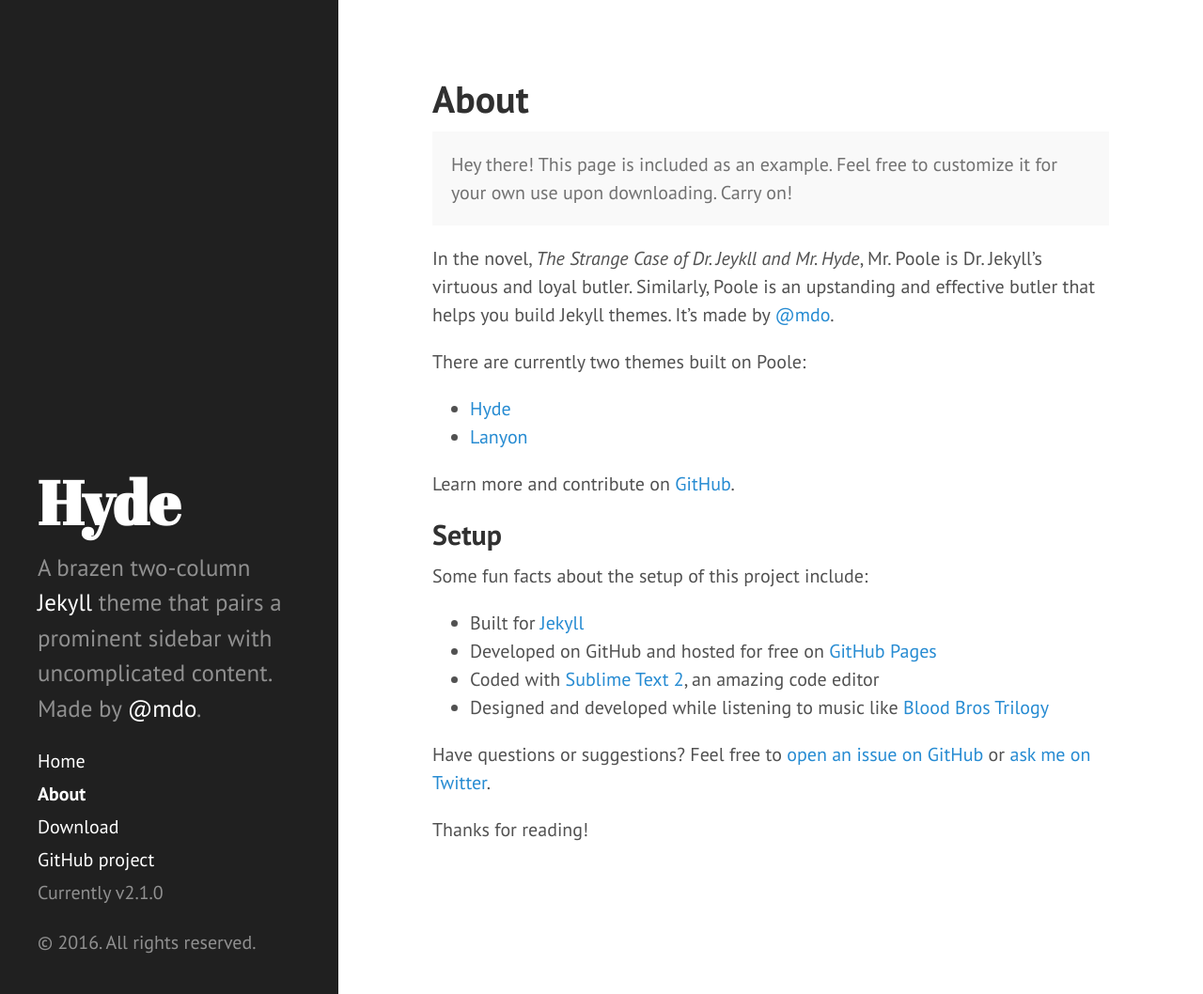
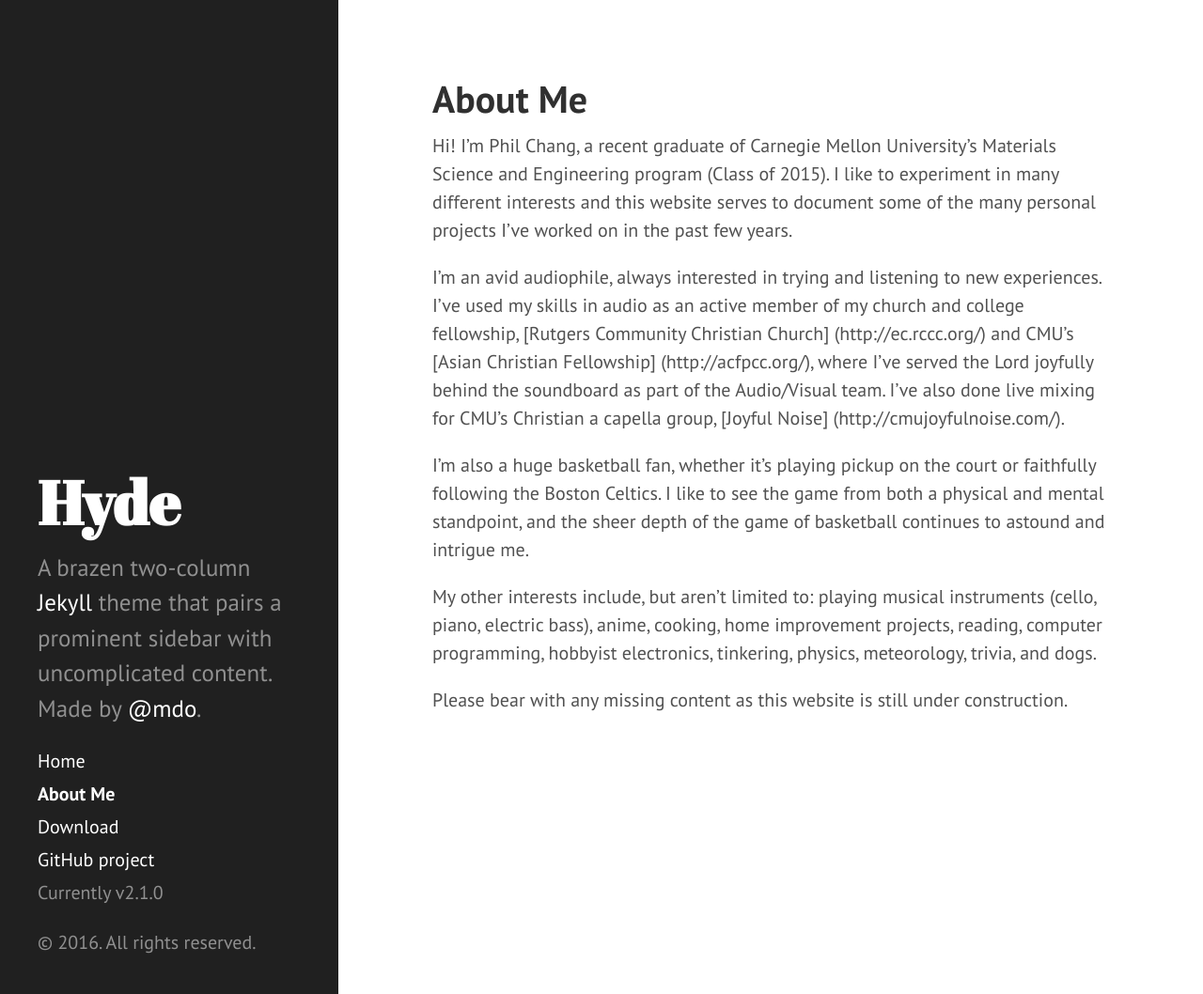
Before and after one commit to philipwilsonchang/philipwilsonchang.github.io, a Jekyll site: the page built from about.md, in a window 1280 px wide and 1058 px high. Shown: the whole window at 94% size. Built offline with Jekyll 4.4.1, drawn with Linux system fonts in a browser that asks for light colours.

Commit message:
Changed About section

```diff
--- a/about.md
+++ b/about.md
@@ -1,8 +1,20 @@
 ---
 layout: page
-title: About
+title: About Me
 ---
 
+Hi! I'm Phil Chang, a recent graduate of Carnegie Mellon University's Materials Science and Engineering program (Class of 2015). I like to experiment in many different interests and this website serves to document some of the many personal projects I've worked on in the past few years.
+
+I'm an avid audiophile, always interested in trying and listening to new experiences. I've used my skills in audio as an active member of my church and college fellowship, [Rutgers Community Christian Church] (http://ec.rccc.org/) and CMU's [Asian Christian Fellowship] (http://acfpcc.org/), where I've served the Lord joyfully behind the soundboard as part of the Audio/Visual team. I've also done live mixing for CMU's Christian a capella group, [Joyful Noise] (http://cmujoyfulnoise.com/).
+
+I'm also a huge basketball fan, whether it's playing pickup on the court or faithfully following the Boston Celtics. I like to see the game from both a physical and mental standpoint, and the sheer depth of the game of basketball continues to astound and intrigue me.
+
+My other interests include, but aren't limited to: playing musical instruments (cello, piano, electric bass), anime, cooking, home improvement projects, reading, computer programming, hobbyist electronics, tinkering, physics, meteorology, trivia, and dogs.
+
+Please bear with any missing content as this website is still under construction.
+
+
+<!---
 <p class="message">
   Hey there! This page is included as an example. Feel free to customize it for your own use upon downloading. Carry on!
 </p>
@@ -28,3 +40,4 @@
 Have questions or suggestions? Feel free to [open an issue on GitHub](https://github.com/poole/issues/new) or [ask me on Twitter](https://twitter.com/mdo).
 
 Thanks for reading!
+-->
```
